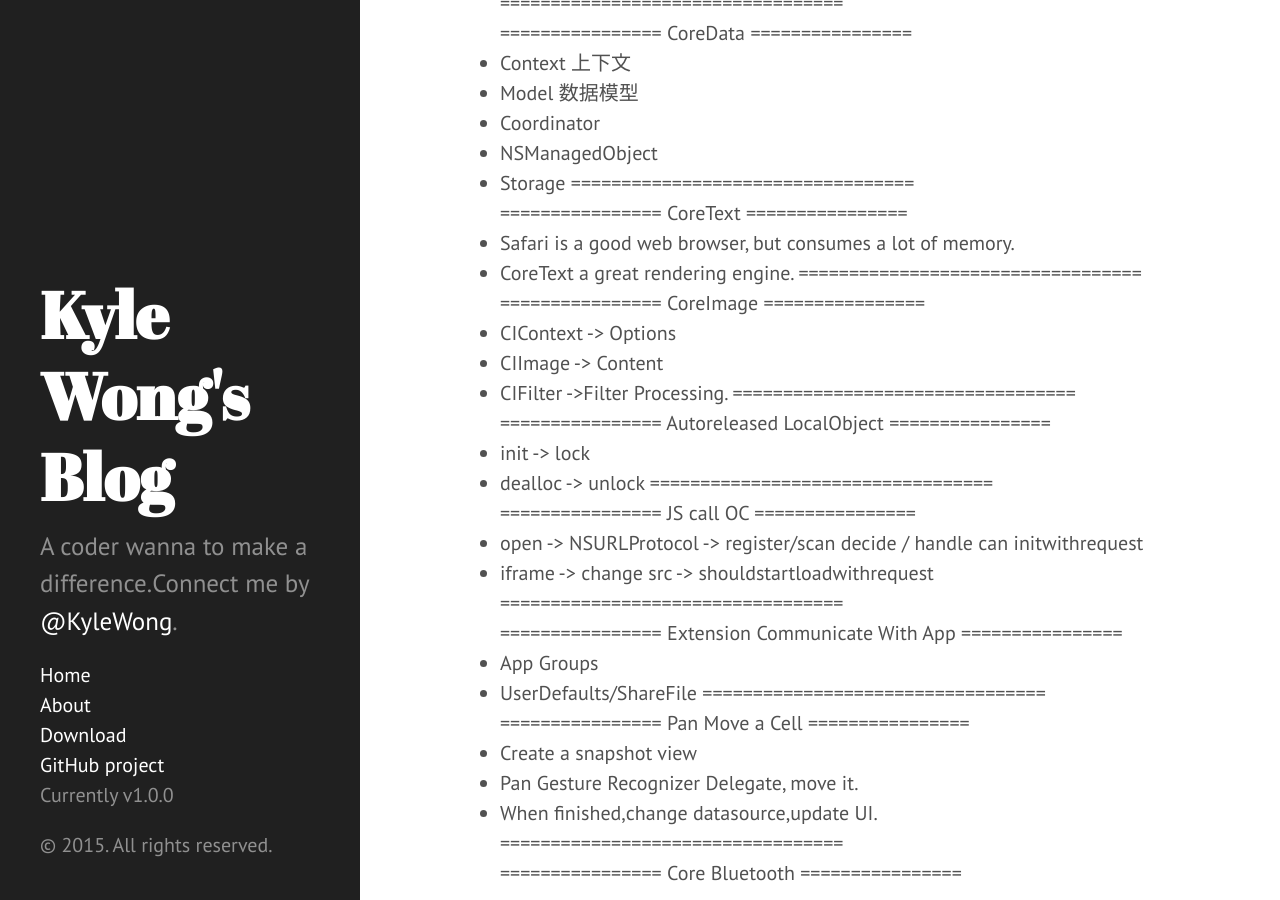
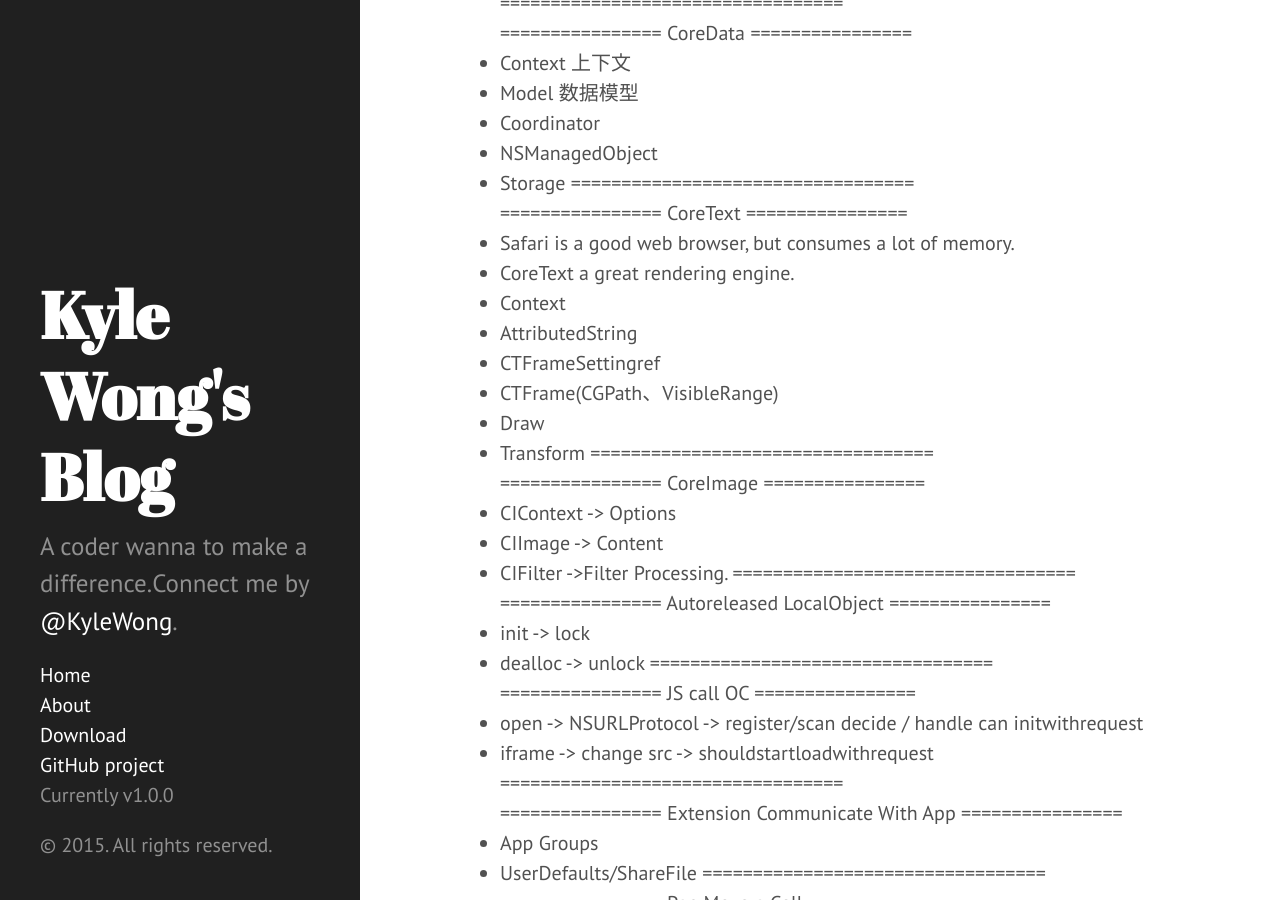
Before and after one commit to kangwang1988/kangwang1988.github.io, a Jekyll site: the page built from _posts/2015-05-10-iOS-study-note.md, in a window 1280 px wide and 900 px high, scrolled down 4192 px. Built offline with Jekyll 4.4.1, drawn with Linux system fonts in a browser that asks for light colours; Markdown is read by kramdown in place of the engine named in the settings.

Commit message:
Update 2015-05-10-iOS-study-note.md

```diff
--- a/_posts/2015-05-10-iOS-study-note.md
+++ b/_posts/2015-05-10-iOS-study-note.md
@@ -160,6 +160,12 @@ InputSource:Timer,Selector,Port,CustomSrc.
 ================ CoreText  ================<br>
 - Safari is a good web browser, but consumes a lot of memory.
 - CoreText a great rendering engine.
+- Context
+- AttributedString
+- CTFrameSettingref
+- CTFrame(CGPath、VisibleRange)
+- Draw
+- Transform
 ==================================<br>
 ================ CoreImage  ================<br>
 - CIContext -> Options
```
